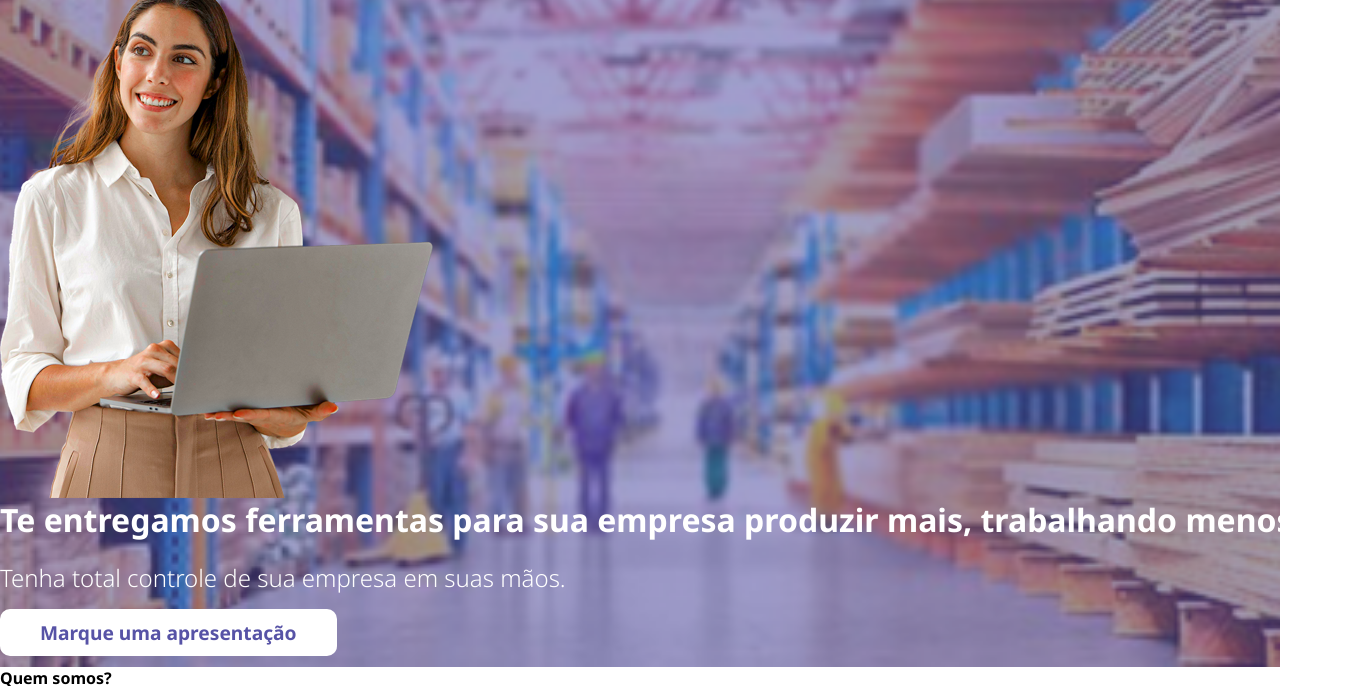
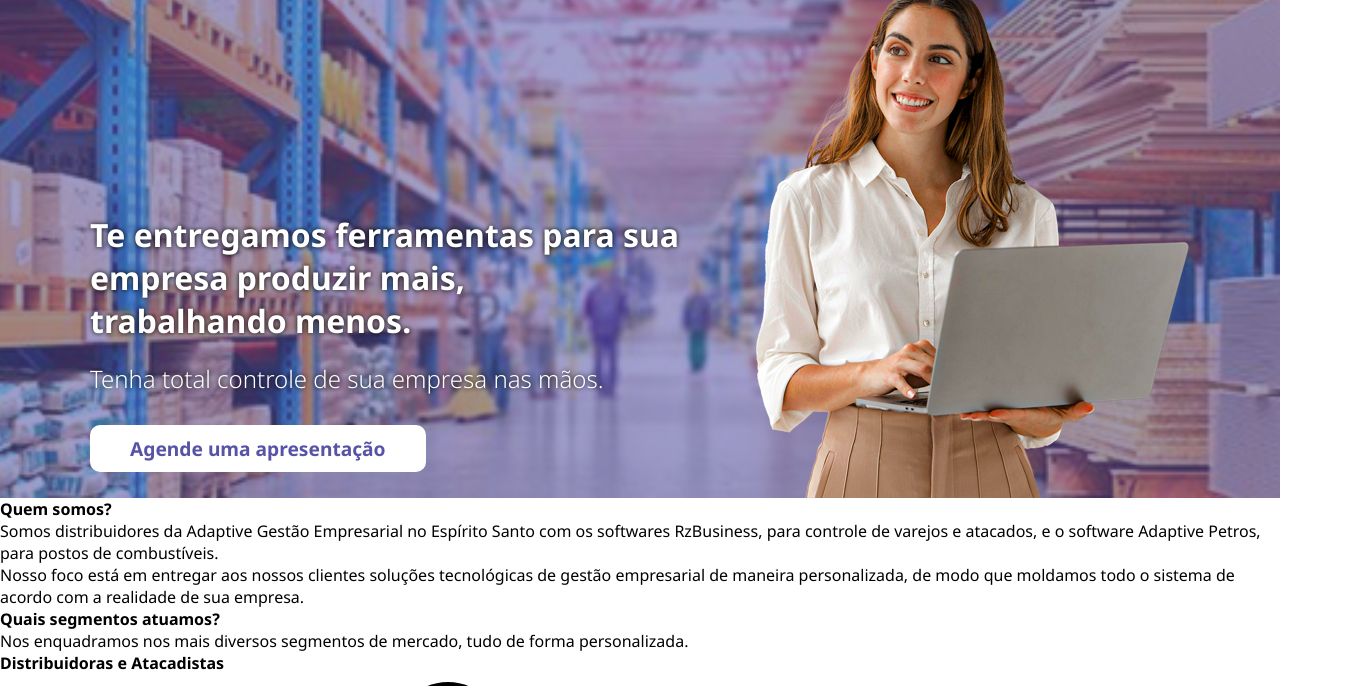
Before and after one commit to maxedpeixoto/resetsistemas, a plain HTML site: page index.html in a window 1280 px wide. Shown: the part 113-799 px from the top of the page, 1366 px wide, since content can reach past the window. Drawn offline with Linux system fonts and the light colour scheme.

Commit message:
090722 0111

```diff
--- a/_css/styles.css
+++ b/_css/styles.css
@@ -55,15 +55,14 @@
 }
 
 .main_cta .main_cta_content {
-    width: 1366px;
+    width: 1100px;
     margin: 0 auto;
     display: flex;
-    align-items: stretch;
 }
 
-.main_cta .main_cta_content img {
+.main_cta .main_cta_content header {
     display: flex;
-    justify-content: flex-end;
+    align-items: flex-end;
 }
 
 .main_cta .main_cta_content h1 {
@@ -71,16 +70,24 @@
     color: #FFF;
     font-weight: 700;
     text-align: left;
-    position: relative;
-    z-index: 2;
+    text-shadow: 0 0 5px #000;
 }
 
-.main_cta .main_cta_content p {
+.main_cta .main_cta_content div p {
     font-size: 1.5em;
     color: #FFF;
     font-weight: 300;
     text-align: left;
-    margin: 20px 0;
+    margin: 20px 0 35px 0;
+}
+
+.main_cta .main_cta_content div div p {
+    font-size: 1.5em;
+    color: #FFF;
+    font-weight: 300;
+    text-align: left;
+    margin: 20px 0 35px 0;
+    text-shadow: 0 0 5px #000;
 }
 
 .main_cta .main_cta_content .btn {
@@ -94,3 +101,8 @@
     -moz-border-radius: 10px;
     -webkit-border-radius: 10px;
 }
+
+.main_cta .main_cta_content .btn:hover {
+    background-color: #5753A6;
+    color: #FFF;
+}
--- a/index.html
+++ b/index.html
@@ -34,12 +34,14 @@
         <div class="main_cta">
             <article class="main_cta_content">
                 <header>
+                    <div>
+                        <div>
+                            <h1>Te entregamos ferramentas para sua empresa produzir mais, <br>trabalhando menos.</h1>
+                            <p>Tenha total controle de sua empresa nas mãos.</p>
+                        </div>
+                        <p><a href="#" class="btn">Agende uma apresentação</a></p>
+                    </div>
                     <img src="_img/Imagem1.png">
-                    <div class="main_cta_content_texto">
-                        <h1>Te entregamos ferramentas para sua empresa produzir mais, trabalhando menos.</h1>
-                        <p>Tenha total controle de sua empresa em suas mãos.</p>
-                        <p><a href="#" class="btn">Marque uma apresentação</a></p>
-                    </div>
                 </header>
             </article>
         </div>
```
